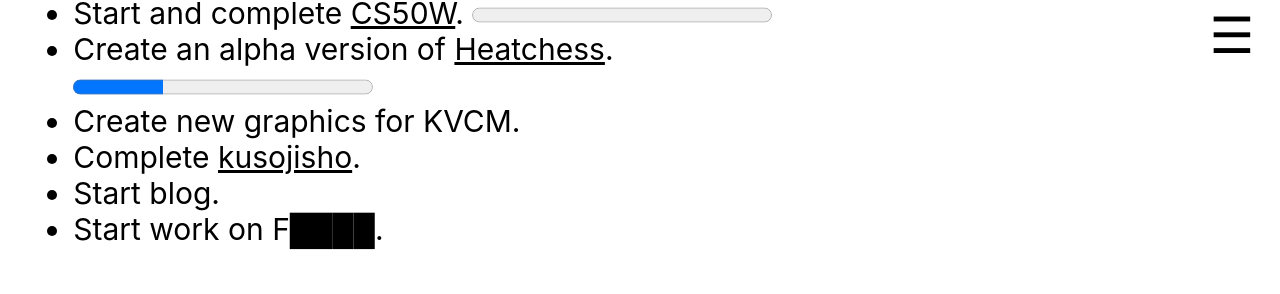
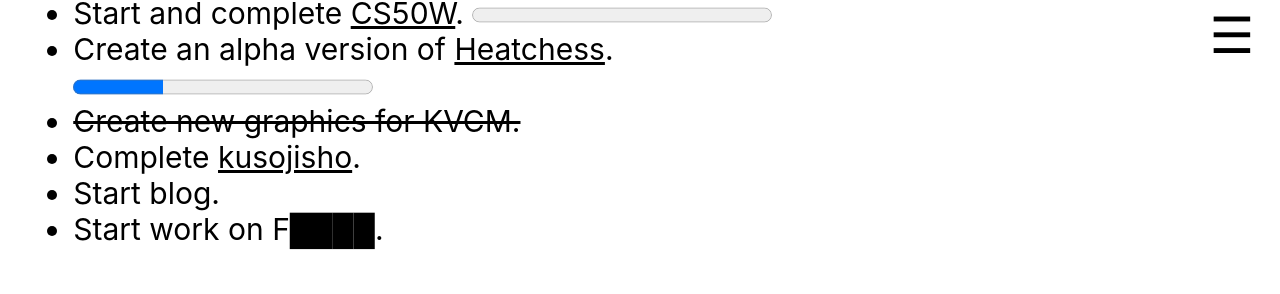
Before and after one commit to oofdere/oofdere.space, a Jekyll site: the page built from timeline.md, in a window 1280 px wide. Shown: the part 813-1107 px from the top of the page. Built offline with Jekyll 4.4.1, drawn with Linux system fonts in a browser that asks for light colours.

Commit message:
Mark item as complete

```diff
--- a/timeline.md
+++ b/timeline.md
@@ -20,7 +20,7 @@
  - Complete [CS50x](https://cs50.harvard.edu/x/2021/), excluding the final project. <progress max="12" value="8"></progress>
  - Start and complete [CS50W](https://cs50.harvard.edu/web/2020/). <progress max="8" value="0"></progress>
  - Create an alpha version of [Heatchess](https://github.com/oofdere/Heatchess). <progress max="100" value="30"></progress>
- - Create new graphics for KVCM.
+ - ~~Create new graphics for KVCM.~~
  - Complete [kusojisho](kusojisho.moe).
  - Start blog.
  - Start work on F████.
```
